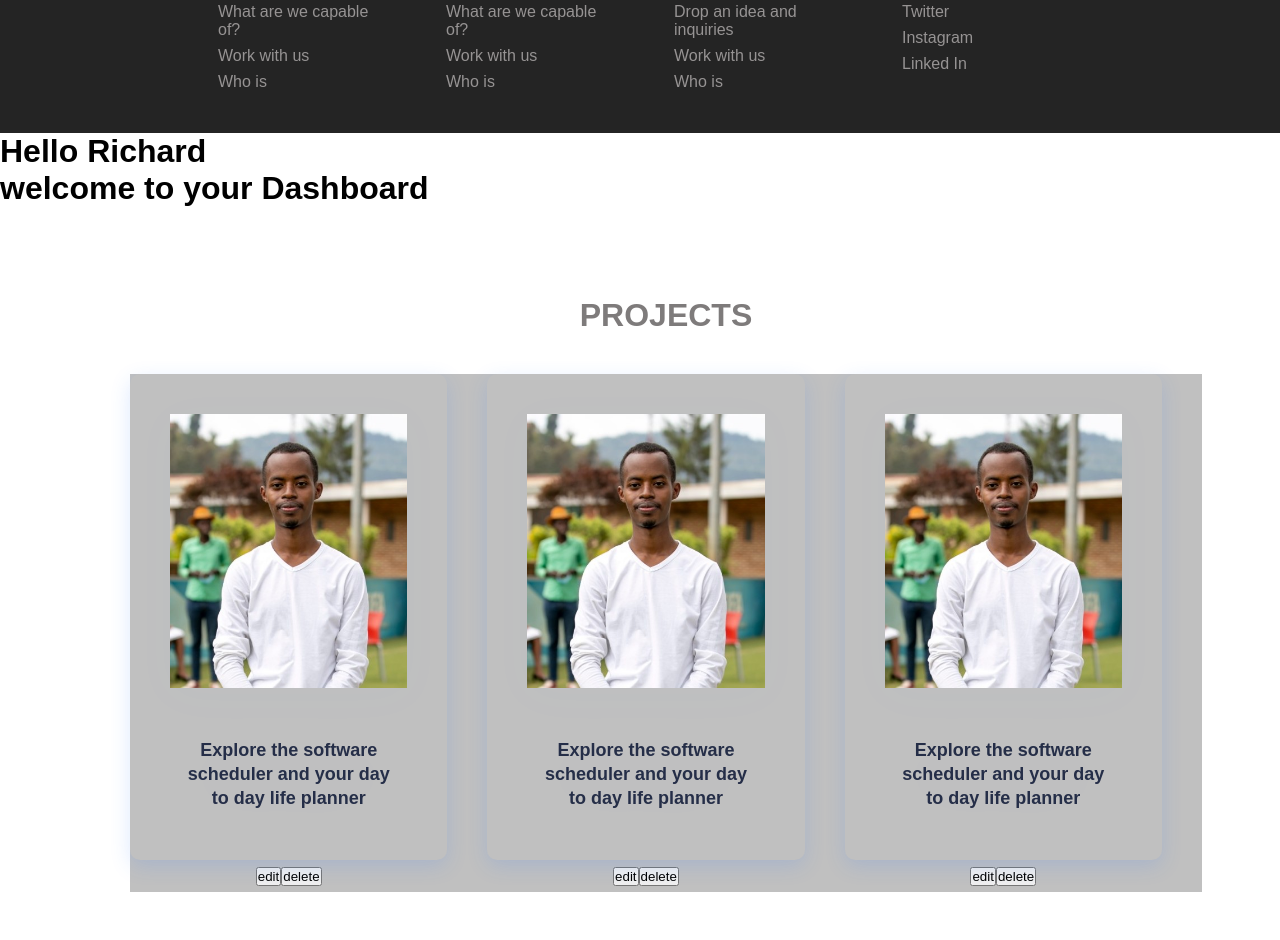
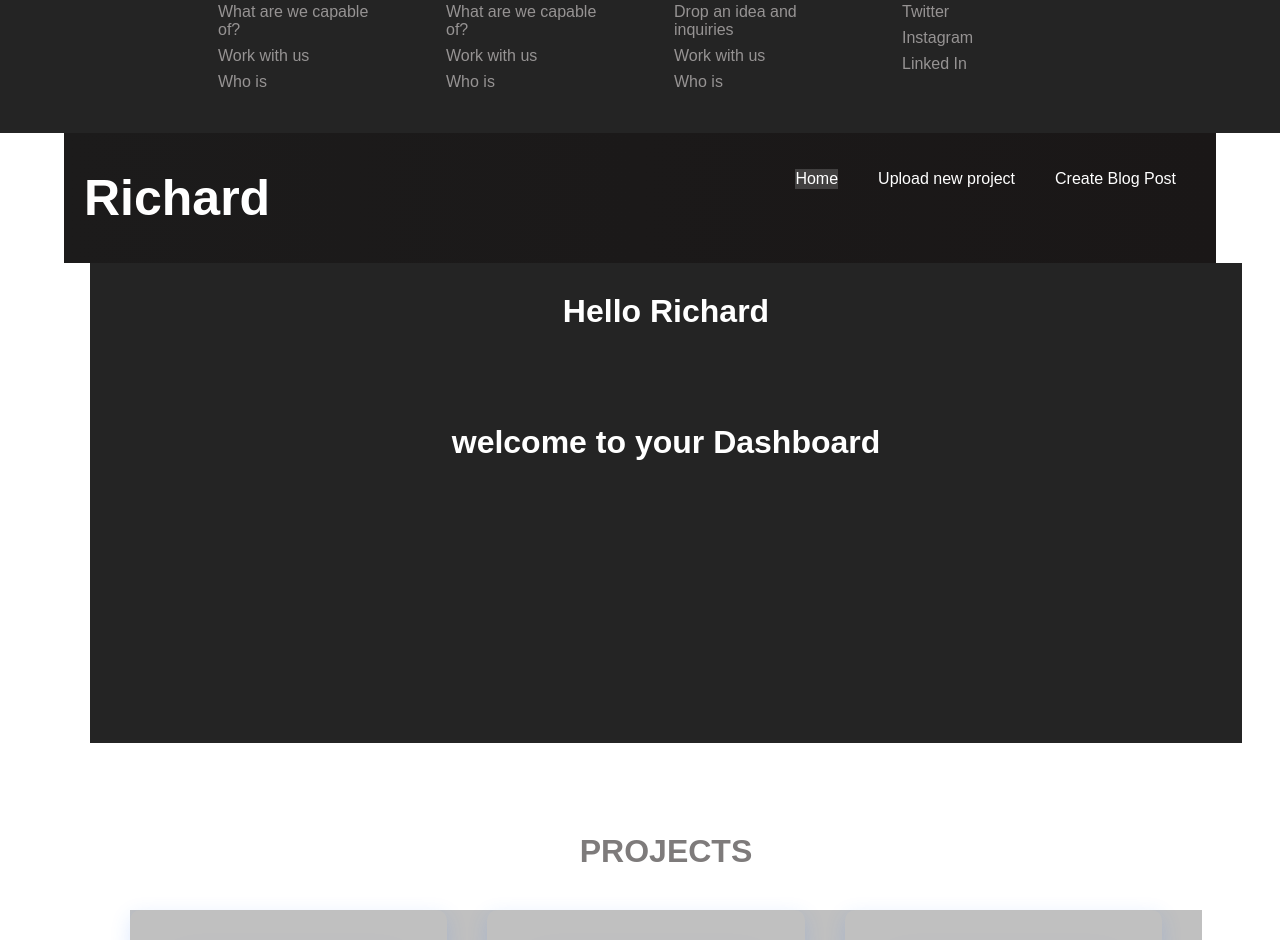
Before and after one commit to Code-250/My-Brand, a React (Create React App) app in the folder my-app/: page / in a window 1280 px wide. Shown: the part 2780-3720 px from the top of the page. Built offline with nearby package versions, Linux system fonts and the light colour scheme.

Commit message:
added navbar component of dasboard

```diff
--- a/my-app/src/App.js
+++ b/my-app/src/App.js
@@ -9,7 +9,6 @@ import blog from './UI/components/blog';
 import NavBar from './UI/components/NavBar';
 import Login from './UI/components/Login';
 import Contact from './UI/components/Contact';
-import Dashboard from "./UI/components/Admin-pages/Dashboard";
 
 function App (){
     return (
--- a/my-app/src/UI/components/Admin-pages/AdCardItem.js
+++ b/my-app/src/UI/components/Admin-pages/AdCardItem.js
@@ -1,4 +1,4 @@
-import React from 'react'
+import React from 'react';
 
 
 function AdCardItem(){
@@ -15,8 +15,8 @@ function AdCardItem(){
                                 and your day to day life planner</h5>
                     </div>
                 </div>
-                <button>edit</button>
-                <button>delete</button>
+                <button ClassName="btn-edit">edit</button>
+                <button className="btn-delete">delete</button>
             </li>
         </div>
     )
--- a/my-app/src/UI/components/Admin-pages/AdCards.js
+++ b/my-app/src/UI/components/Admin-pages/AdCards.js
@@ -1,6 +1,7 @@
 import React from 'react';
 import {Link}  from 'react-scroll';
 import AdCardItem from './AdCardItem';
+
 
 function Card(){
     return(
--- /dev/null
+++ b/my-app/src/UI/components/Admin-pages/AdminNavbar.js
@@ -0,0 +1,85 @@
+import React,{useState, useEffect} from "react";
+import {NavLink} from 'react-router-dom';
+import '../../../App.css';
+
+const AdNavbar =()=>{
+      const  [isOpen, setOpen] = useState(false);
+      const [click, setClick] = useState(false);
+      const [button, setButton] = useState(true);
+
+      const closeMobileMenu= ()=>setClick(false);
+      const showButton=()=>{
+          if (window.innerWidth<=960){
+            setButton(false);
+          } else{
+              setButton(true);
+          }
+      };
+      useEffect (()=>{
+        showButton()
+      },[]);
+      window.addEventListener('resize',showButton);
+    return(
+        <>
+            <nav className="navbar" role=' navigation'
+                aria-label='main-navigation'>
+                    <b className='brand-title'>Richard
+                    </b>
+                    <div className="menu-icon">
+                        <a
+                        role="button"
+                        className={`navbar-burger burger ${isOpen && 'is-active'}`}
+                        aria-label="menu"
+                        aria-expended="false"
+                        onClick={()=>setOpen(!isOpen)}
+                        >
+                            <span aria-hidden ='true'></span>
+                            <span aria-hidden ='true'></span>
+                            <span aria-hidden ='true'></span>
+                        </a>
+                    </div>
+
+                    <div className='navbar-links'>
+                        <ul className={click ?'nav-menu-active' : 'nav-menu'}>
+                            <li className='nav-items'>
+                                <NavLink to='/'
+                                activeClass='active'
+                                spy={true}
+                                smooth={true}
+                                offset={-130}
+                                duration={500}
+                                className="nav-links" onClick={closeMobileMenu}>
+                                <p className="change">Home</p>
+                                </NavLink>
+                            </li>
+                            <li className='nav-items'>
+                                <NavLink to='/projects'
+                                activeClass='active'
+                                spy={true}
+                                smooth={true}
+                                offset={-130}
+                                duration={500}
+                                className="nav-links" onClick={closeMobileMenu}>
+                                <p className="change">Upload new project</p>
+                                </NavLink>
+                            </li>
+                            <li className='nav-items'>
+                                <NavLink to='/ContactMessage/:name'
+                                activeClass='active'
+                                spy={true}
+                                smooth={true}
+                                offset={-130}
+                                duration={500}
+                                className="nav-links" onClick={closeMobileMenu}>
+                                <p className="change">Create Blog Post</p>
+                                </NavLink>
+                            </li>
+                        </ul>
+                    </div>
+            </nav>
+        </>
+    )
+}
+
+
+export default AdNavbar;
--- a/my-app/src/UI/components/Admin-pages/Dashboard.js
+++ b/my-app/src/UI/components/Admin-pages/Dashboard.js
@@ -2,11 +2,17 @@ import React from 'react';
 import AdCards from "./AdCards"
 import ContactMessage from "./contactMessage"
 import Subscribe from "./subscription";
+import AdNavbar from "./AdminNavbar";
+import "./contactMessage.css"
 const Dashboard = () =>{
     return(
         <div >
-            <h1>Hello Richard </h1>
-            <h1>welcome to your Dashboard</h1>
+            <AdNavbar/>
+            <div className="dashboard-title">
+                <h1 className="dashboard-hello">Hello Richard </h1>
+                <h1 className="dashboard-hello">welcome to your Dashboard</h1>
+            </div>
+
             <AdCards/>
             <ContactMessage/>
             <Subscribe/>
--- a/my-app/src/UI/components/Admin-pages/contactMessage.css
+++ b/my-app/src/UI/components/Admin-pages/contactMessage.css
@@ -1,3 +1,8 @@
+.btn-edit{
+    font-size:20px;
+    margin:20px;
+}
+
 .contact-container{
     width:90%;
     margin-left:50px;
@@ -44,3 +49,18 @@ box-shadow: 0 6px 20px rgba(56, 125, 255, 0.17);
 .subscription-no{
     font-size:60px;
 }
+
+/* dashboard css */
+
+.dashboard-title{
+  background-color:#242424;
+  max-width:90%;
+  height:60vh;
+  margin-left:90px;
+}
+.dashboard-hello{
+    text-align:center;
+    padding-top:30px;
+    margin-bottom:4rem;
+    color:#fff;
+}
```
Also changed, not shown: 1 other file (tests, documents, lock files or other folders).
